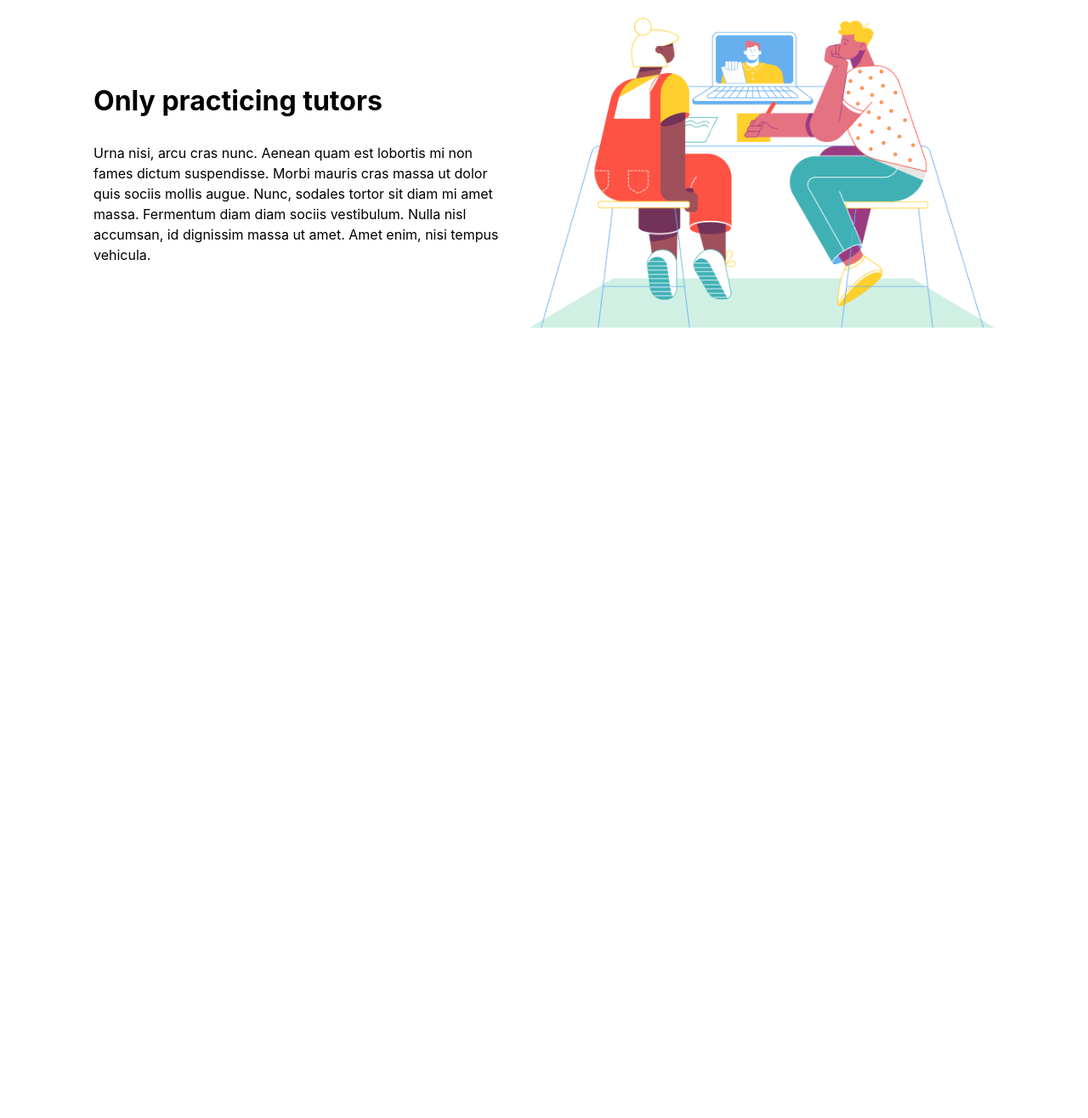
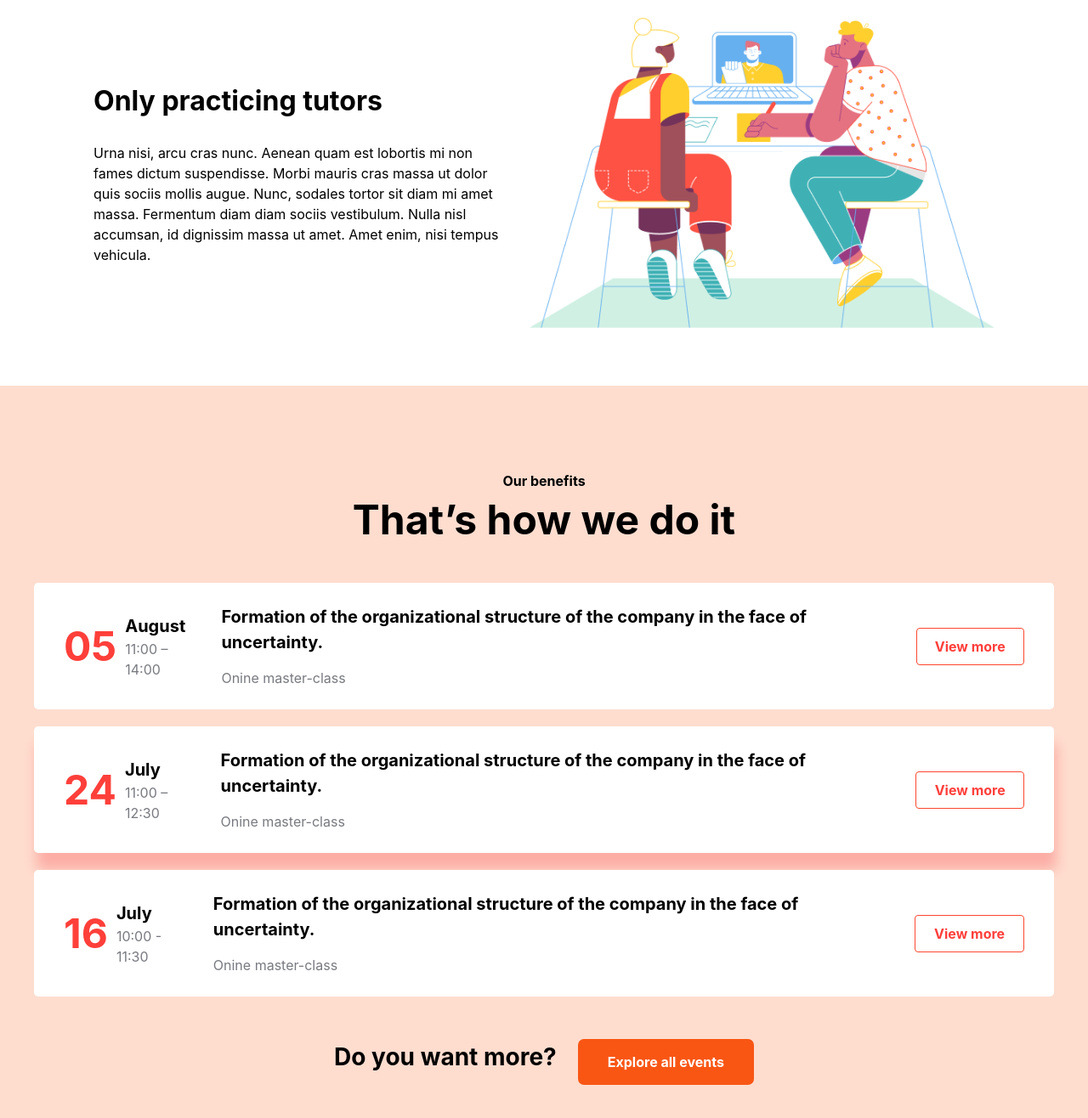
Before and after one commit to muhammadnazarov1724-cell/P.Createx, a website: page index.html in a window 1280 px wide. Shown: the part 2647-3963 px from the top of the page at 85% size. Before the commit the page ends 3101 px from the top, so only its background shows below. Drawn offline with nearby package versions, Linux system fonts and the light colour scheme; files that its build step writes are made by us from their sources.

Commit message:
main s-4 p1

```diff
--- a/index.html
+++ b/index.html
@@ -254,6 +254,63 @@
             </div>
           </div>
         </section>
+        <section class="bg-[#FEDDCF] py-[100px] px-[20px]">
+         <div class="flex flex-col gap-[50px] max-w-[1200px] m-auto ">
+          <div class="flex flex-col gap-[10px] items-center">
+            <p class="font-bold text-[15px] lg:text-[16px]">Our benefits</p>
+            <p class="text-2xl font-bold lg:text-5xl">That’s how we do it</p>
+          </div>
+          <div class="flex flex-col gap-[20px] ">
+            <div class="bg-white py-[25px] px-[35px] flex flex-col gap-[20px] lg:flex-row lg:items-center rounded-[5px]">
+               <div class="flex items-center gap-[20px] lg:gap-[10px]">
+                <p class="text-[#FF3F3A] text-[40px] lg:text-5xl font-bold">05</p>
+                <div class="flex flex-col">
+                  <p class="font-bold lg:text-[20px]">August </p>
+                  <p class="text-[#787A80]">11:00 – 14:00</p>
+                </div>
+               </div>
+               <div class="flex flex-col gap-[15px]">
+                <p class="lg:text-[20px] font-bold">Formation of the organizational structure of the company in the face of uncertainty.</p>
+                <p class="text-[#787A80]">Onine master-class</p>
+               </div>
+               <button class="border border-[#FD462F] rounded-[4px] h-[44px] w-[130px] text-[#FF3F3A] font-bold">View more</button>
+            </div>
+            <div class="bg-white py-[25px] px-[35px] flex flex-col gap-[20px] lg:flex-row lg:items-center rounded-[5px] shadow-[3px_20px_15px_#FCADA5]">
+               <div class="flex items-center gap-[20px] lg:gap-[10px]">
+                <p class="text-[#FF3F3A] text-[40px] lg:text-5xl font-bold">24</p>
+                <div class="flex flex-col">
+                  <p class="font-bold lg:text-[20px]">July</p>
+                  <p class="text-[#787A80]">11:00 – 12:30</p>
+                </div>
+               </div>
+               <div class="flex flex-col gap-[15px]">
+                <p class="lg:text-[20px] font-bold">Formation of the organizational structure of the company in the face of uncertainty.</p>
+                <p class="text-[#787A80]">Onine master-class</p>
+               </div>
+               <button class="border border-[#FD462F] rounded-[4px] h-[44px] w-[130px] text-[#FF3F3A] font-bold">View more</button>
+            </div>
+            <div class="bg-white py-[25px] px-[35px] flex flex-col gap-[20px] lg:flex-row lg:items-center rounded-[5px]">
+               <div class="flex items-center gap-[20px] lg:gap-[10px]">
+                <p class="text-[#FF3F3A] text-[40px] lg:text-5xl font-bold">16</p>
+                <div class="flex flex-col">
+                  <p class="font-bold lg:text-[20px]">July</p>
+                  <p class="text-[#787A80]">10:00 - 11:30</p>
+                </div>
+               </div>
+               <div class="flex flex-col gap-[15px]">
+                <p class="lg:text-[20px] font-bold">Formation of the organizational structure of the company in the face of uncertainty.</p>
+                <p class="text-[#787A80]">Onine master-class</p>
+               </div>
+               <button class="border border-[#FD462F] rounded-[4px] h-[44px] w-[130px] text-[#FF3F3A] font-bold">View more</button>
+            </div>
+
+          </div>
+          <div class="flex flex-col gap-[15px] lg:flex-row lg:gap-[25px] justify-center">
+            <p class="text-[20px] lg:text-[28px] font-bold">Do you want more?</p>
+            <button class="bg-[#F95614] text-white font-bold py-[15px] px-[35px] rounded-[7px]">Explore all events</button>
+          </div>
+         </div>
+        </section>
     </main>
 
 
```
